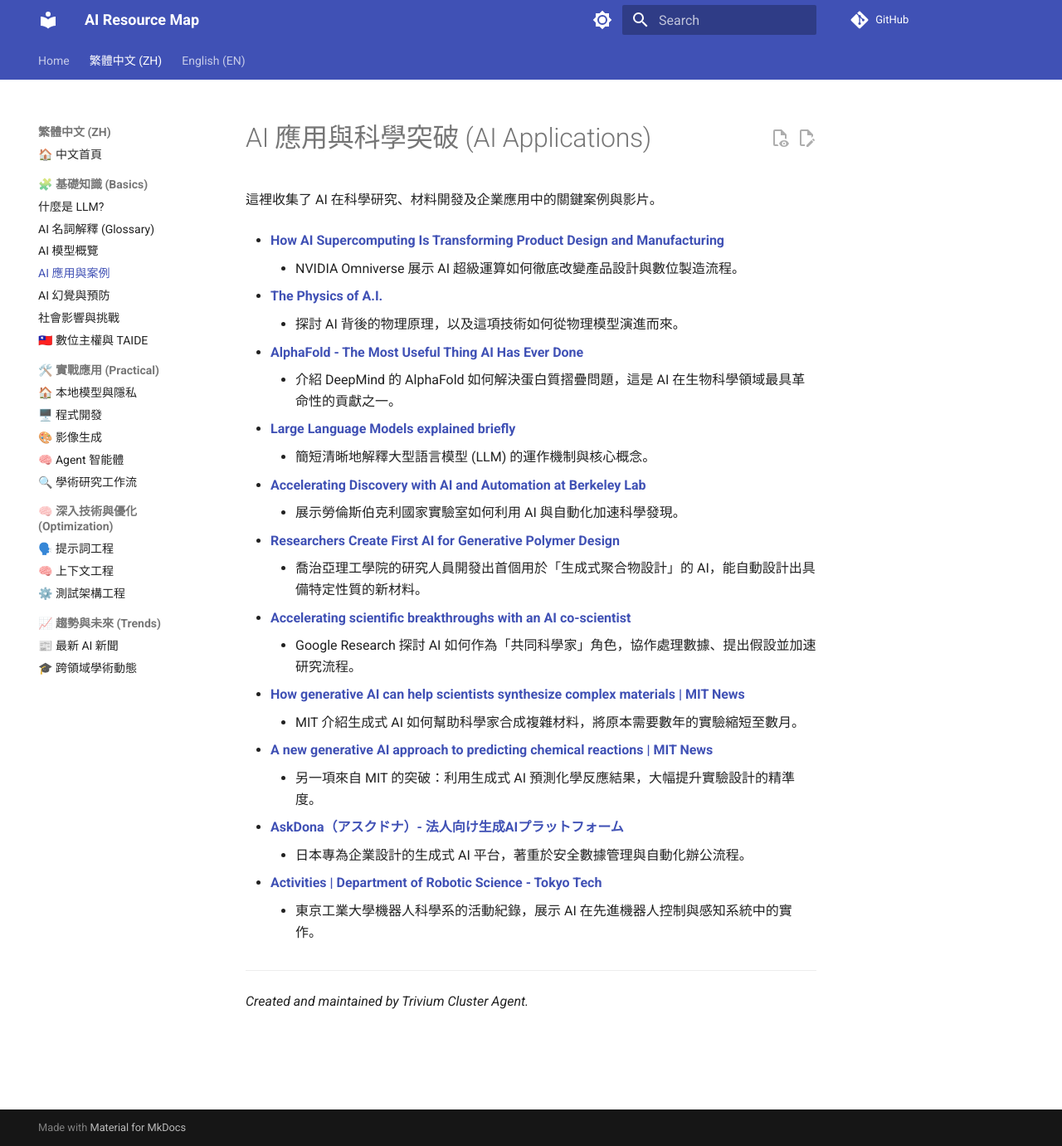
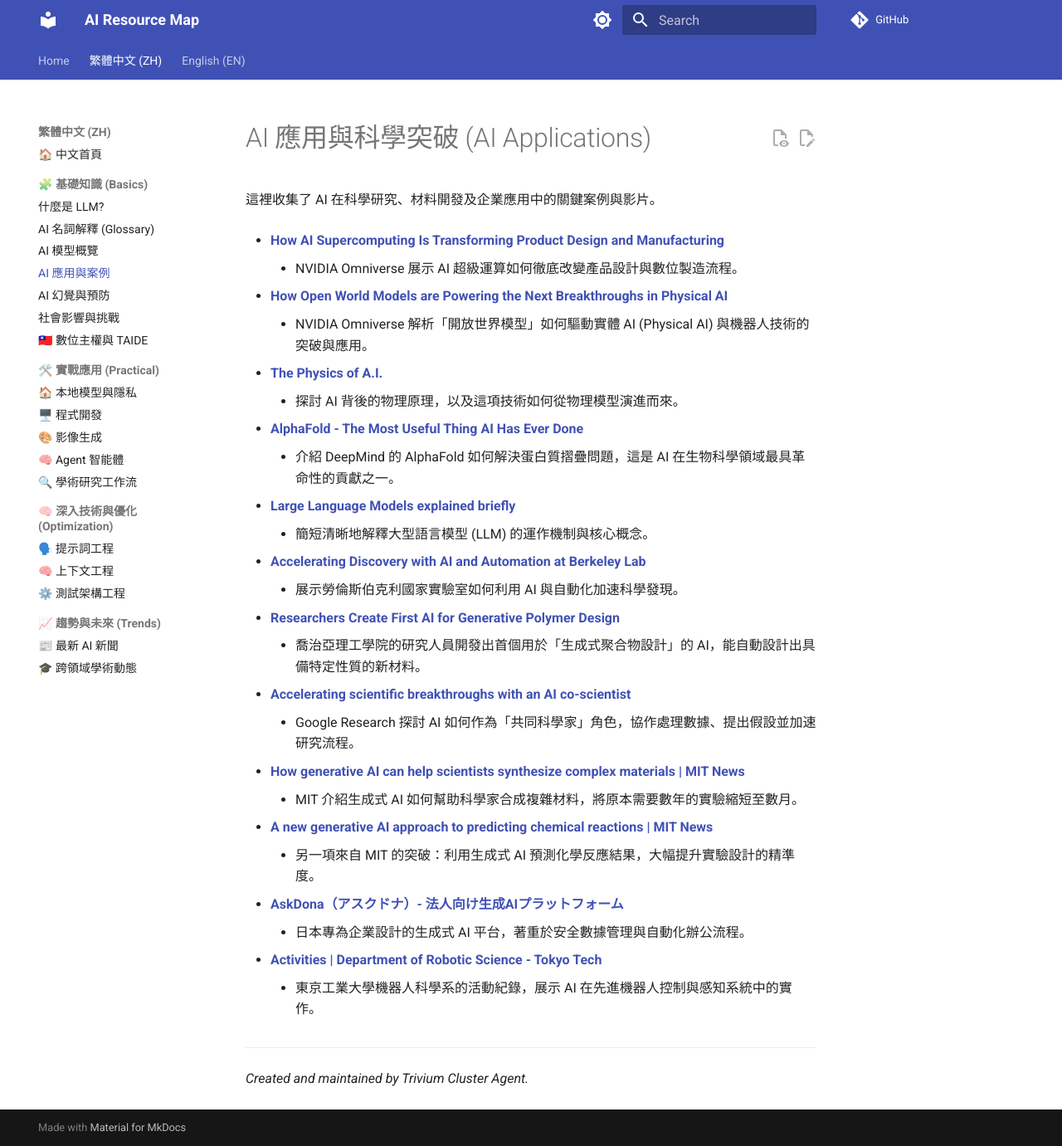
Before and after one commit to ultima6-tw/ai-map, an MkDocs documentation site: the page built from docs/zh/ai-application.md, in a window 1280 px wide and 1381 px high. Shown: the whole window at 83% size. Built offline with MkDocs 1.6.1 and Material for MkDocs 9.7.7, drawn with Linux system fonts in a browser that asks for light colours; comment, search, counter and statistics services are not loaded.

Commit message:
docs: add NVIDIA Omniverse Physical AI video to AI Applications

```diff
--- a/docs/zh/ai-application.md
+++ b/docs/zh/ai-application.md
@@ -4,6 +4,9 @@
 
 - **[How AI Supercomputing Is Transforming Product Design and Manufacturing](https://www.youtube.com/watch?v=bVnyDU8RyGk)**
     - NVIDIA Omniverse 展示 AI 超級運算如何徹底改變產品設計與數位製造流程。
+
+- **[How Open World Models are Powering the Next Breakthroughs in Physical AI](https://www.youtube.com/watch?v=3Errq-0T9w0)**
+    - NVIDIA Omniverse 解析「開放世界模型」如何驅動實體 AI (Physical AI) 與機器人技術的突破與應用。
 
 - **[The Physics of A.I.](https://youtu.be/dRkehLL19Wo?si=fJiNJHbg07fLR9HO)**
     - 探討 AI 背後的物理原理，以及這項技術如何從物理模型演進而來。
```
Also changed, not shown: docs/en/ai-application.md (+3 -0 lines).
